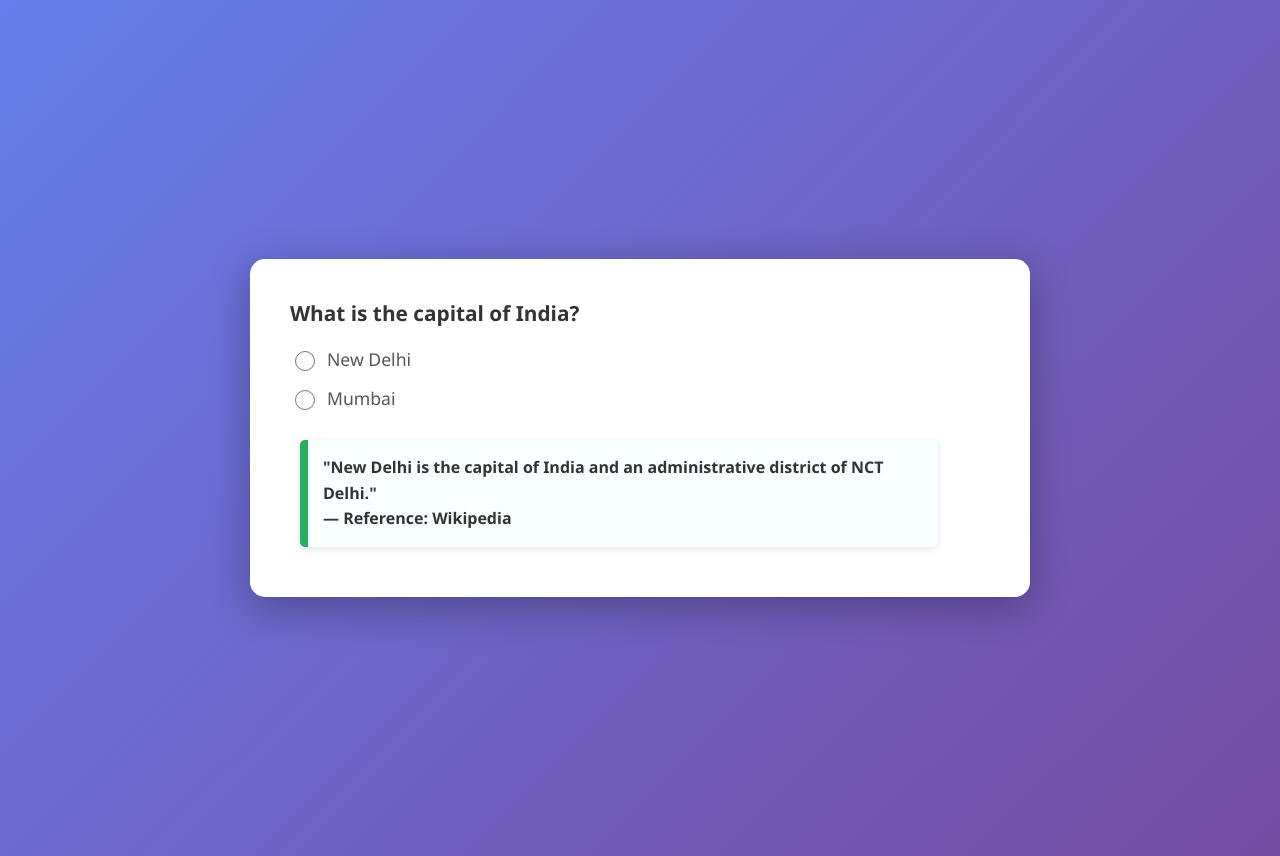
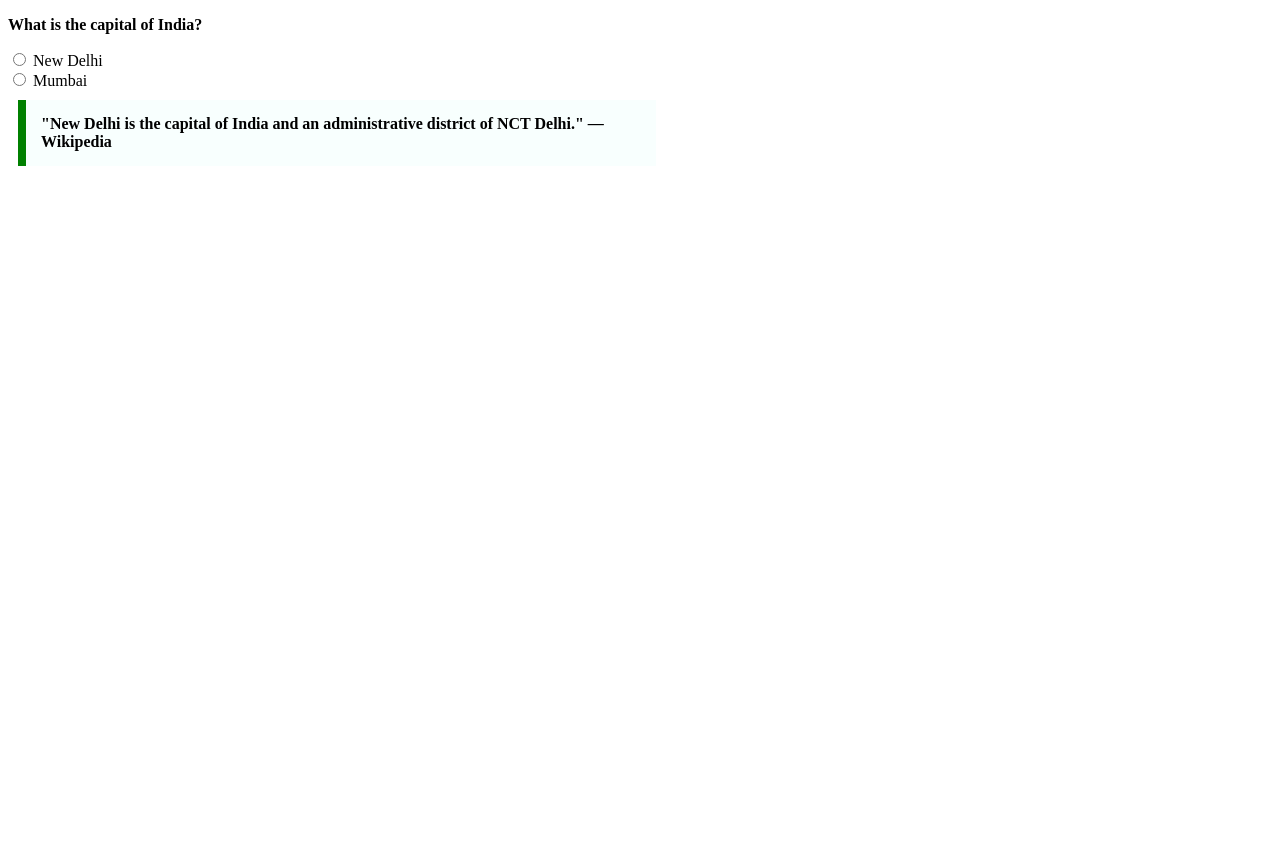
Before and after one commit to acciojob/trivia-RohanTandale, a website: page main.html in a window 1280 px wide. After the commit the page ends 800 px from the top, so only its background shows below. Drawn offline with Linux system fonts and the light colour scheme.

Commit message:
created a submission

```diff
--- a/main.html
+++ b/main.html
@@ -7,34 +7,20 @@
 </head>
 
 <body>
-	 <div class="quiz-container">
+	<form>
+<p><strong>What is the capital of India?</strong></p>
+<label>
+<input type="radio" name="capital" value="new-delhi"> New Delhi
+</label><br>
+<label>
+<input type="radio" name="capital" value="mumbai"> Mumbai
+</label>
+</form>
 
 
-        <!-- Question Section -->
-        <div class="question-section">
-            <div class="question-text">What is the capital of India?</div>
-            <div class="options">
-                <div class="option">
-                    <input type="radio" id="option1" name="capital" value="newdelhi">
-                    <label for="option1">New Delhi</label>
-                </div>
-                <div class="option">
-                    <input type="radio" id="option2" name="capital" value="mumbai">
-                    <label for="option2">Mumbai</label>
-                </div>
-            </div>
-        </div>
-
-        <!-- Quotation Section -->
-        <div class="quotation-section">
-            <blockquote>
-                "New Delhi is the capital of India and an administrative district of NCT Delhi."
-                <div class="quotation-source">— Reference: Wikipedia</div>
-            </blockquote>
-        </div>
-
-
-    </div>
+<blockquote>
+"New Delhi is the capital of India and an administrative district of NCT Delhi." — Wikipedia
+</blockquote>
 </body>
 
 </html>
--- a/styles.css
+++ b/styles.css
@@ -1,98 +1,8 @@
-
- {
-            margin: 0;
-            padding: 0;
-            box-sizing: border-box;
-        }
-
-        body {
-            font-family: 'Segoe UI', Tahoma, Geneva, Verdana, sans-serif;
-            background: linear-gradient(135deg, #667eea 0%, #764ba2 100%);
-            min-height: 100vh;
-            display: flex;
-            justify-content: center;
-            align-items: center;
-            padding: 20px;
-        }
-
-        .quiz-container {
-            background: white;
-            border-radius: 15px;
-            box-shadow: 0 10px 40px rgba(0, 0, 0, 0.3);
-            padding: 40px;
-            max-width: 700px;
-            width: 100%;
-        }
-
-        .question-text {
-            font-size: 1.3rem;
-            color: #333;
-            font-weight: 600;
-            margin-bottom: 20px;
-        }
-
-
-
-        .option {
-            display: flex;
-            align-items: center;
-            margin-bottom: 15px;
-            cursor: pointer;
-            transition: all 0.3s ease;
-        }
-
-        .option:last-child {
-            margin-bottom: 0;
-        }
-
-        .option:hover {
-            transform: translateX(10px);
-        }
-
-        .option input[type="radio"] {
-            width: 20px;
-            height: 20px;
-            margin-right: 12px;
-            cursor: pointer;
-            accent-color: #667eea;
-        }
-
-        .option label {
-            font-size: 1.1rem;
-            color: #555;
-            cursor: pointer;
-            font-weight: 500;
-        }
-
-        .quotation-section {
-            margin-top: 30px;
-        }
-
 blockquote {
 max-width: 600px;
 margin: 10px;
 padding: 15px;
-            border-left: 8px solid #27ae60;
+border-left: 8px solid green;
 background-color: #f8fffe;
 font-weight: bold;
-            color: #333;
-            font-size: 1rem;
-            line-height: 1.6;
-            border-radius: 5px;
-            box-shadow: 0 2px 8px rgba(0, 0, 0, 0.1);
 }
-
-         @media (max-width: 600px) {
-            .quiz-container {
-                padding: 20px;
-            }
-
-
-            .question-text {
-                font-size: 1.1rem;
-            }
-
-            blockquote {
-                max-width: 100%;
-            }
-        }
```
Lines whose indentation alone changed are shown as unchanged.
